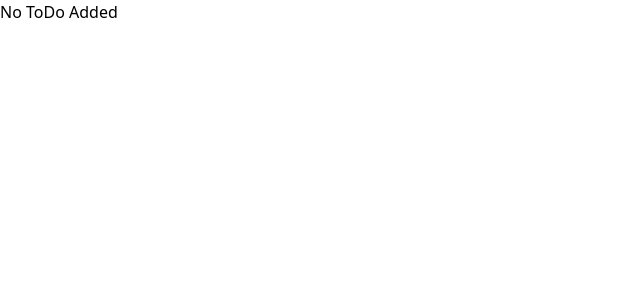
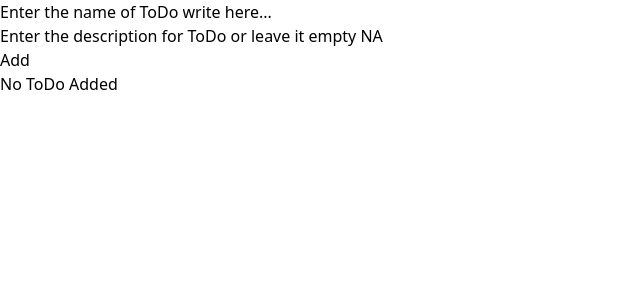
Before and after one commit to dsah567/Recursive-ToDo, a React (Vite) app: page / in a window 1280 px wide. Shown: the top 300 px of the page, without its empty margins (0-640 px from the left). Built offline with nearby package versions, Linux system fonts and the light colour scheme.

Commit message:
features: add addtodo.tsx and update todolist.tsx
addtodo accept todolist and settodolist and updates todolist along with localstorage
todolist now have both condition todolist empty and not empty both include addtodo part

```diff
--- /dev/null
+++ b/src/components/AddToDo.tsx
@@ -0,0 +1,83 @@
+import { useState } from "react"
+import ToDo from "./types/Todo";
+
+export default function AddToDo({todoList,setToDoList}: {todoList: ToDo[]| null, setToDoList:(x:ToDo[])=> void}) {
+    const [name, setName] = useState<string>("write here...");
+    const [description, setDescription] = useState<string>("NA");
+
+
+    /**
+     * add newtodo in todolist
+     */
+    function handleAddTodo() {
+
+      /**
+       * @return last todo+1 in string
+      */
+     function ids(): string {
+          if (todoList == null) return "1";
+          const n: number = todoList.length-1;
+          const lastId: number = parseInt(todoList[n].id) + 1;
+          return lastId+"";
+        }
+
+        /**
+         * create new todo
+        */
+       const tempToDo: ToDo = {
+          id: ids(),
+          name: name,
+          description: description,
+          completed: false,
+          SubToDo: [],
+        }
+
+
+        /**
+         * checks if todolist is not null then add to existing todolist and also update localstorage
+         * else add the newly created todo to the list and also update localstorage
+        */
+       let newTodoList: ToDo[] ;
+       if(todoList !== null) {
+         newTodoList = [...todoList,tempToDo];
+        } else {
+          newTodoList = [tempToDo];
+        }
+        setToDoList(newTodoList);
+      try {
+        localStorage.setItem("todoSubTodo",JSON.stringify(newTodoList));
+        alert(`${name} added todo`)
+
+      }
+      catch (error) {
+        alert(`${name} not added todo`)
+      } finally{
+        setName("write here...");
+        setDescription("NA");
+      }
+    }
+  return (
+    <div>
+        <label> Enter the name of ToDo  </label>
+        <input
+            type="text"
+            value={name}
+            onChange={(e) => setName(e.target.value)}
+            required
+        />
+        <br />
+
+        <label> Enter the description for ToDo or leave it empty  </label>
+        <input
+            type="text"
+            value={description}
+            onChange={ (e) => setDescription(e.target.value)}
+        />
+        <br />
+
+        <button
+            onClick={()=>{handleAddTodo()}}
+        >Add</button>
+    </div>
+  )
+}
--- a/src/components/TodoList.tsx
+++ b/src/components/TodoList.tsx
@@ -1,22 +1,45 @@
 import { useEffect, useState } from "react";
 import ToDo from "./types/Todo";
+import AddToDo from "./AddToDo";
 
 /**
  * checks the localstorage for todosubtodo if it is empty
- * @returns div tag with no todo added statement
+ * @returns div tag with no todo added statement along with addtodo.tsx
+ * if it is not empty
+ * @returns div tag with message todo are present along with addtodo.tsx
  */
 export default function TodoList() {
 
-  const [todo, setTodo] = useState<ToDo[]| null>(null);
+  const [todoList, setTodoList] = useState<ToDo[]| null>(null);
 
   useEffect(() =>{
     const todos: null|string = localStorage.getItem("todoSubTodo");
     if(todos != null){
-      setTodo(JSON.parse(todos));
+      setTodoList(JSON.parse(todos));
     }
   },[])
 
-  if(todo == null) {
-    return <div>No ToDo Added</div>
+  if(todoList === null) {
+    return(
+      <div>
+        <div>
+          <AddToDo todoList={todoList} setToDoList={setTodoList}/>
+        </div>
+        <div>No ToDo Added</div>
+      </div>
+    )
+  }
+  else {
+    return(
+      <div>
+        <div>
+         <AddToDo todoList={todoList} setToDoList={setTodoList}/>
+        </div>
+
+        <div>ToDos are the but code not written to display
+
+        </div>
+      </div>
+    )
   }
 }
```
